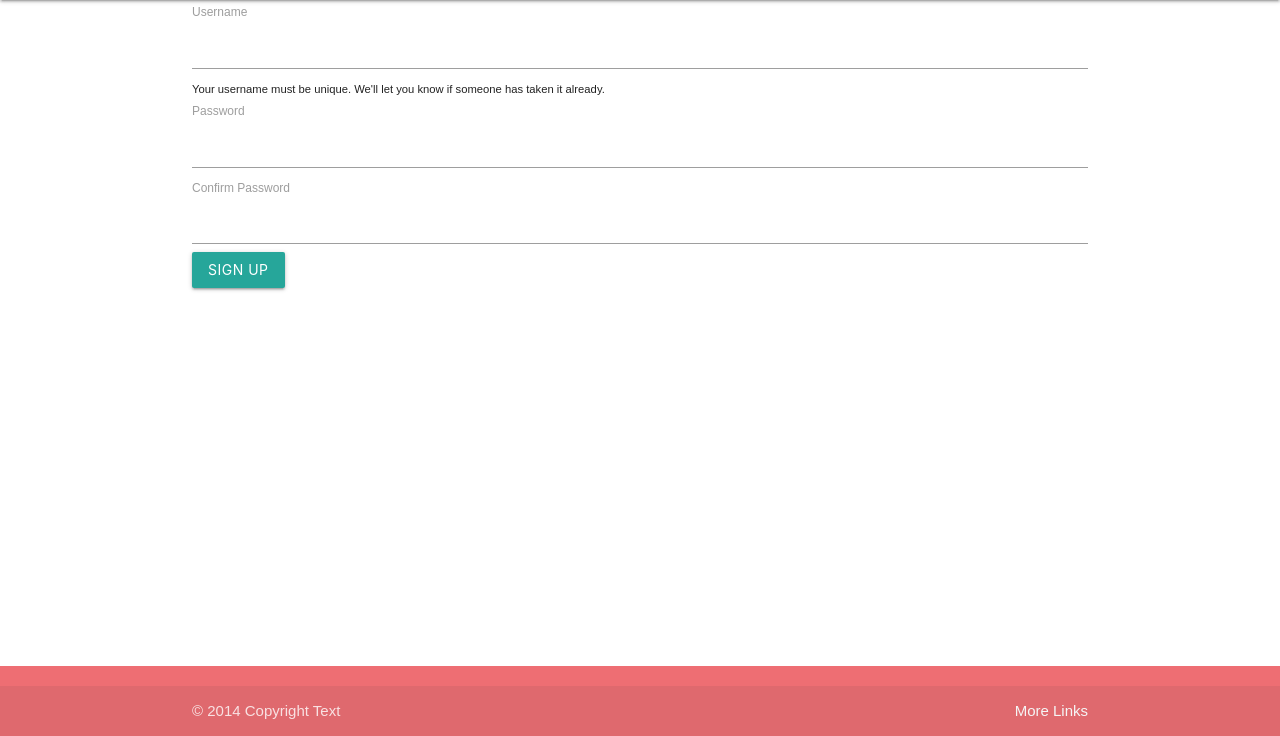
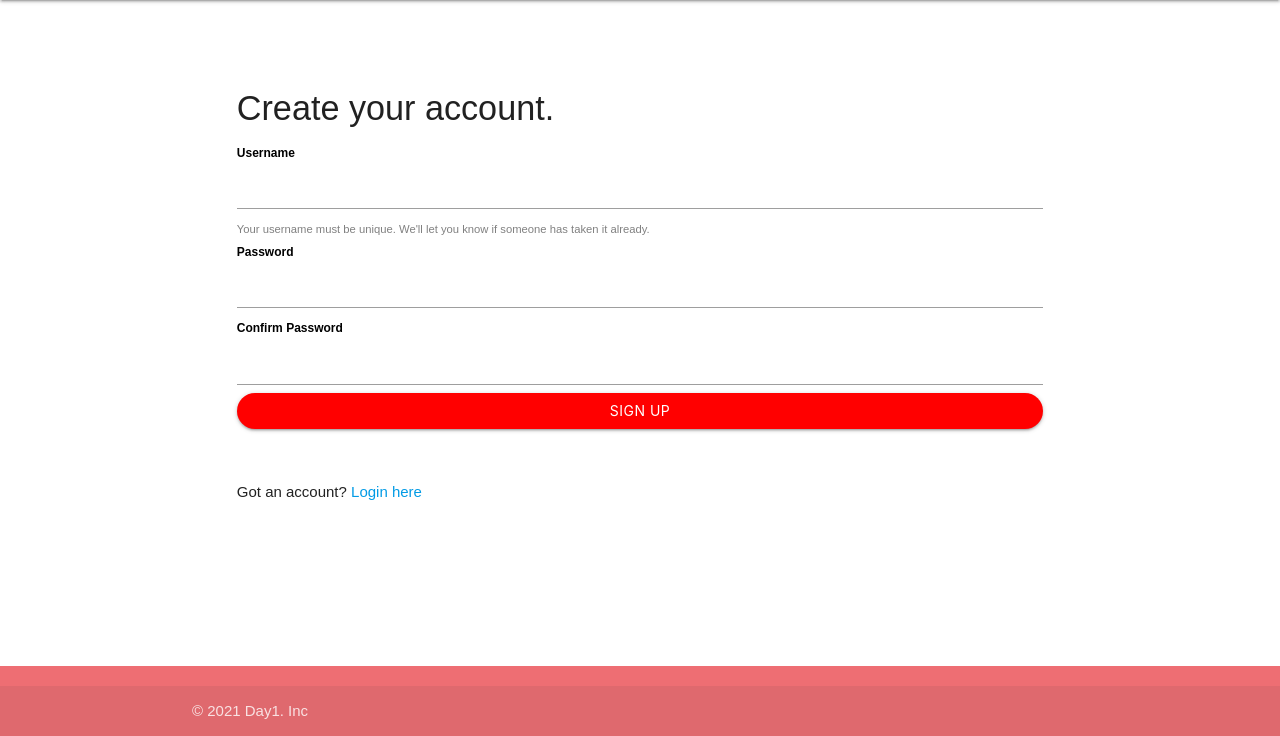
Before and after one commit to Hasanalghanim/JournalApp, a Django app: page /signupuser/ in a window 1280 px wide. Shown: the part 64-800 px from the top of the page. Run offline with Django 3.2, Linux system fonts and the light colour scheme.

Commit message:
Font end work
Front end work with main page/Sign in/ Log in

```diff
--- a/mybook/main/static/main/style.css
+++ b/mybook/main/static/main/style.css
@@ -24,6 +24,70 @@ main {
 }
 
 
+
+
+/* LogIn Page  */
+
+.login-container {
+  width: 90%;
+  margin: auto;
+  margin-top: 10%;
+}
+
+.login-container label{
+  color: black;
+  font-weight: bolder;
+}
+
+.login-container button{
+  width: 100%;
+  background-color: red;
+  border-radius: 20px;
+  margin-bottom: 1.5%
+
+}
+
+.signup-btn {
+  margin-top: 5%
+}
+
+
+/*  Sign Up Page */
+
+
+
+.signup-container{
+  width: 90%;
+  margin: auto;
+  margin-top: 10%;
+
+}
+
+.signup-container label{
+  color: black;
+  font-weight: bolder;
+}
+
+.signup-container small{
+  font-weight: lighter;
+  color: grey;
+}
+
+.signup-container button{
+  width: 100%;
+  background-color: red;
+  border-radius: 20px;
+  margin-bottom: 1.5%;
+  height: 40%
+
+}
+
+.signup-btn {
+  margin-top: 5%
+}
+
+/*  mainpage */
+
 .card-padding {
   padding: 1%;
   margin: 1%;
@@ -37,5 +101,37 @@ main {
 
 .card-padding h5{ font-weight: 300;
   font-size: 1.2rem;
+}
+
+
+/*  Entry Details */
+
+
+
+.view-entry-container h4{
+
+  text-transform: capitalize;
+  font-weight: bolder;
+  margin: 10% 0 10% 0;
+}
+
+.view-entry-container h5{
+  font-weight: lighter;
+  margin: 10% 0 10% 0;
+}
+
+
+.view-entry-container button{
+  margin: 10% 0 5% 0;
+  width: 100%;
+  background-color: red;
+  border-radius: 20px;
 
 }
+
+
+.go-back-btn {
+margin: 5%;
+
+
+}
--- a/mybook/main/templates/main/base.html
+++ b/mybook/main/templates/main/base.html
@@ -93,8 +93,8 @@
   <footer class="page-footer">
     <div class="footer-copyright">
       <div class="container">
-      © 2014 Copyright Text
-      <a class="grey-text text-lighten-4 right" href="#!">More Links</a>
+      © 2021 Day1. Inc
+
       </div>
     </div>
   </footer>
--- a/mybook/main/templates/main/mainlogin.html
+++ b/mybook/main/templates/main/mainlogin.html
@@ -5,7 +5,7 @@
 
 <div class="row">
   <div class="center-align">
-    <div class=" col s12">
+    <div class="col s12">
       <h4 class=""> Welcome, {{ user.username }}</h4>
       <h5 class="">Would you like to make an entry? </h5>
       <p><a  class="red-text text-darken-2 " href="{% url 'makeentry' %}">Make Entry </a></p>
@@ -18,7 +18,7 @@
 <div class="col s12 left-align">
   <div class="">
   {% for Entry in entries %}
-    <div class="z-depth-1 hoverable ">
+    <div class="z-depth-1 hoverable">
 
 
       <div class="card-padding">
--- a/mybook/main/templates/main/signupuser.html
+++ b/mybook/main/templates/main/signupuser.html
@@ -1,22 +1,37 @@
 {% extends "main/base.html" %} {% block content %}
 
+
+<!-- auth Form -->
+<div class="signup-container">
+  <h4> Create your account.  </h4>
+
+  {% if error %}
+      <div style="margin-bottom: 10%; color: red" class="" role="">
           {{ error }}
-<!-- auth Form -->
+      </div>
+  {% endif %}
+
   <form method="POST">
              {% csrf_token %}
-               <div class="form-group">
+             <div class="">
                  <label for="username">Username</label>
-                   <input type="text" name="username" class="form-control" id="username" aria-describedby="usernameHelp">
-                   <small id="usernameHelp" class="form-text text-muted">Your username must be unique. We'll let you know if someone has taken it already.</small>
+                 <input type="text" name="username" class="" id="username" aria-describedby="">
+                 <small id="usernameHelp" class="">Your username must be unique. We'll let you know if someone has taken it already.</small>
              </div>
-               <div class="form-group">
+             <div class="">
                  <label for="password1">Password</label>
-                   <input type="password" name="password1" class="form-control" id="password1">
+                 <input type="password" name="password1" class="" id="password1">
              </div>
-               <div class="form-group">
+             <div class="">
                  <label for="password2">Confirm Password</label>
-                   <input type="password" name="password2" class="form-control" id="password2">
+                 <input type="password" name="password2" class="" id="password2">
              </div>
-               <button type="submit" class="btn btn-primary">Sign Up</button>
+             <button type="submit" class="waves-effect waves-dark btn">Sign Up</button>
          </form>
+         <div class="signup-btn">
+             Got an account? <a href="{% url 'loginuser' %}">Login here</a>
+         </div>
+
+</div>
+
 {% endblock %}
--- a/mybook/main/views.py
+++ b/mybook/main/views.py
@@ -19,7 +19,7 @@ def signupuser(request):
     if request.method =="GET":
         return render(request, 'main/signupuser.html', {'form': UserCreationForm()})
     else:
-        if request.POST['password1'] == request.POST['password2']:
+        if request.POST['password1'] == request.POST['password2'] and request.POST['username'] == True:
             try:
                 user = User.objects.create_user(request.POST['username'], password=request.POST['password1'])
                 user.save()
--- a/mybook/mybook/settings.py
+++ b/mybook/mybook/settings.py
@@ -30,7 +30,7 @@ SECRET_KEY = env('SECRET_KEY')
 # SECURITY WARNING: don't run with debug turned on in production!
 DEBUG = True
 
-ALLOWED_HOSTS = ["adc931b72adc.ngrok.io", "127.0.0.1"]
+ALLOWED_HOSTS = ["fced85da3548.ngrok.io", "127.0.0.1"]
 
 
 # Application definition
```
Also changed, not shown: mybook/main/templates/main/loginuser.html (+14 -10 lines), mybook/main/templates/main/viewentry.html (+13 -4 lines), mybook/db.sqlite3. Lines whose indentation alone changed are shown as unchanged.
